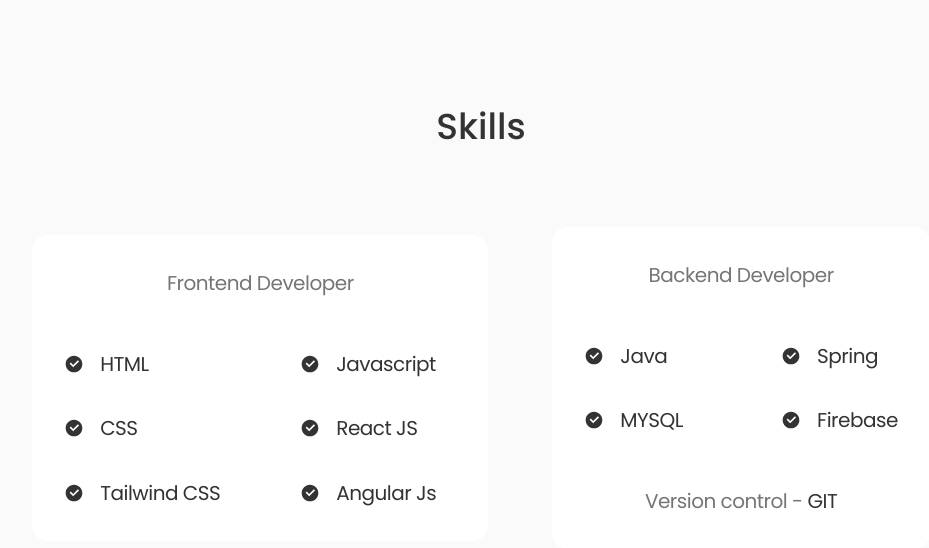
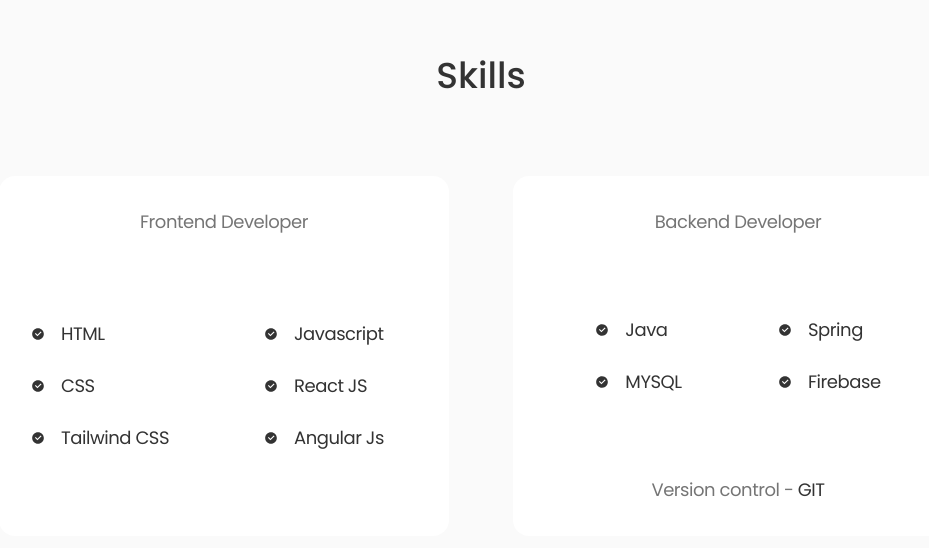
Before and after one commit to pranavprakash23/Porfolio, a React (Vite) app: page / in a window 1280 px wide. Shown: the part 1832-2380 px from the top of the page, without its empty margins (159-1088 px from the left). Built offline with nearby package versions, Linux system fonts and the light colour scheme.

Commit message:
Responsiveness fix

```diff
--- a/src/App.jsx
+++ b/src/App.jsx
@@ -8,12 +8,12 @@
   const [count, setCount] = useState(0)
 
   return (
-    <>
+    <div className='flex flex-col'>
       <Header/>
       <Home/>
       <About/>
       <Skills/>
-    </>
+    </div>
   )
 }
 
--- a/src/components/About.jsx
+++ b/src/components/About.jsx
@@ -3,7 +3,7 @@
 
 const About = () => {
   return (
-    <div className='h-screen mt-8 px-4 md:px-12 w-full flex flex-col justify-center items-center'>
+    <div className='h-screen mb-28 md:mb-4 px-4 md:px-12 w-full flex flex-col justify-center items-center'>
         <div className='flex flex-col justify-center items-center'>
             <h1 className='text-4xl font-medium text-title-color'>About Me</h1>
             <p className='text-sm'>My Introduction</p>
--- a/src/components/Skills.jsx
+++ b/src/components/Skills.jsx
@@ -3,88 +3,81 @@
 
 const Skills = () => {
   return (
-    <div className='h-screen mt-8 px-4 md:px-12 w-full flex flex-col justify-center items-center'>
+    <div className='h-screen mt-32 md:mt-4 px-4 md:px-12 w-full flex flex-col justify-center items-center'>
         <div className='flex flex-col justify-center items-center'>
             <h1 className='text-4xl font-medium text-title-color'>Skills</h1>
         </div>
 
-        <div className='flex flex-col md:flex-row mt-20 mx-auto gap-16 justify-center items-center'>
+        <div className='flex flex-col md:flex-row mt-20 mx-auto gap-8 md:gap-16 justify-center items-center w-full'>
 
-            <div className='flex flex-col gap-12 justify-center items-center p-8 bg-container-color rounded-2xl'>
-                   <p>Frontend Developer</p>
-                   <div className='flex flex-row justify-center items-center text-text-color'>
-                        <div className='grid grid-cols-2 grid-rows-3 gap-x-20 gap-y-8 justify-items-start text-title-color'>
+            <div className='flex flex-col gap-4 md:gap-8 justify-center items-center p-4 md:p-8 bg-container-color rounded-2xl w-[200px] h-[300px] md:w-[450px] md:h-[360px]'>
+                   <p className='text-sm md:text-lg'>Frontend Developer</p>
+                   <div className='flex flex-row justify-center items-center text-text-color w-full h-full px-4 sm:px-0'>
+                        <div className='grid grid-rows-6 sm:grid-cols-2 sm:grid-rows-3 gap-x-4 md:gap-x-8 lg:gap-x-20 gap-y-6 justify-items-start text-title-color w-full'>
 
-                            <div className='flex flex-row gap-4 justify-center items-center'>
-                                <p><RiCheckboxCircleFill /></p>
-                                <p>HTML</p>
+                            <div className='flex flex-row gap-4 justify-center items-center '>
+                                <p><RiCheckboxCircleFill size={14}/></p>
+                                <p className='text-sm md:text-lg'>HTML</p>
                             </div>
 
                             <div className='flex flex-row gap-4 justify-center items-center'>
-                                <p><RiCheckboxCircleFill /></p>
-                                <p>Javascript</p>
+                                <p><RiCheckboxCircleFill size={14}/></p>
+                                <p className='text-sm md:text-lg'>Javascript</p>
                             </div>
 
                             <div className='flex flex-row gap-4 justify-center items-center'>
-                                <p><RiCheckboxCircleFill /></p>
-                                <p>CSS</p>
+                                <p><RiCheckboxCircleFill size={14}/></p>
+                                <p className='text-sm md:text-lg'>CSS</p>
                             </div>
 
                             <div className='flex flex-row gap-4 justify-center items-center'>
-                                <p><RiCheckboxCircleFill /></p>
-                                <p>React JS</p>
+                                <p><RiCheckboxCircleFill size={14}/></p>
+                                <p className='text-sm md:text-lg'>React JS</p>
                             </div>
 
                             <div className='flex flex-row gap-4 justify-center items-center'>
-                                <p><RiCheckboxCircleFill /></p>
-                                <p>Tailwind CSS</p>
+                                <p><RiCheckboxCircleFill size={14}/></p>
+                                <p className='text-sm md:text-lg'>Tailwind CSS</p>
                             </div>
 
-
-
                             <div className='flex flex-row gap-4 justify-center items-center'>
-                                <p><RiCheckboxCircleFill /></p>
-                                <p>Angular Js</p>
+                                <p><RiCheckboxCircleFill size={14}/></p>
+                                <p className='text-sm md:text-lg'>Angular Js</p>
                             </div>
-
                         </div>
-
                     </div>
             </div>
 
-            <div className='flex flex-col gap-12 justify-center items-center p-8 bg-container-color rounded-2xl'>
-                   <p>Backend Developer</p>
-                   <div className='flex flex-row justify-center items-center text-text-color'>
-                        <div className='grid grid-cols-2 grid-rows-2 gap-x-20 gap-y-8 justify-items-start text-title-color'>
+            <div className='flex flex-col gap-12 justify-center items-center p-4 md:p-8 bg-container-color rounded-2xl  w-[200px] h-[300px] md:w-[450px] md:h-[360px]'>
+                   <p className='text-sm md:text-lg'>Backend Developer</p>
+                   <div className='flex flex-row justify-center items-center text-text-color w-full h-full px-4 sm:px-0'>
+                        <div className='grid grod-col-4 sm:grid-cols-2 sm:grid-rows-2 gap-x-4 md:gap-x-8 lg:gap-x-20 gap-y-2 sm:gap-y-6 justify-items-start text-title-color'>
 
                             <div className='flex flex-row gap-4 justify-center items-center'>
-                                <p><RiCheckboxCircleFill /></p>
-                                <p>Java</p>
+                                <p><RiCheckboxCircleFill  size={14}/></p>
+                                <p className='text-sm md:text-lg'>Java</p>
                             </div>
 
                             <div className='flex flex-row gap-4 justify-center items-center'>
-                                <p><RiCheckboxCircleFill /></p>
-                                <p>Spring</p>
+                                <p><RiCheckboxCircleFill  size={14}/></p>
+                                <p className='text-sm md:text-lg'>Spring</p>
                             </div>
 
                             <div className='flex flex-row gap-4 justify-center items-center'>
-                                <p><RiCheckboxCircleFill /></p>
-                                <p>MYSQL</p>
+                                <p><RiCheckboxCircleFill  size={14}/></p>
+                                <p className='text-sm md:text-lg'>MYSQL</p>
                             </div>
 
                             <div className='flex flex-row gap-4 justify-center items-center'>
-                                <p><RiCheckboxCircleFill /></p>
-                                <p>Firebase</p>
+                                <p><RiCheckboxCircleFill  size={14}/></p>
+                                <p className='text-sm md:text-lg'>Firebase</p>
                             </div>
                         </div>
-
                     </div>
 
-                    <p>Version control - <span className='text-title-color'>GIT</span></p>
+                    <p className='text-sm md:text-lg'>Version control - <span className='text-title-color text-sm md:text-lg'>GIT</span></p>
             </div>
-
         </div>
-
     </div>
   )
 }
```
